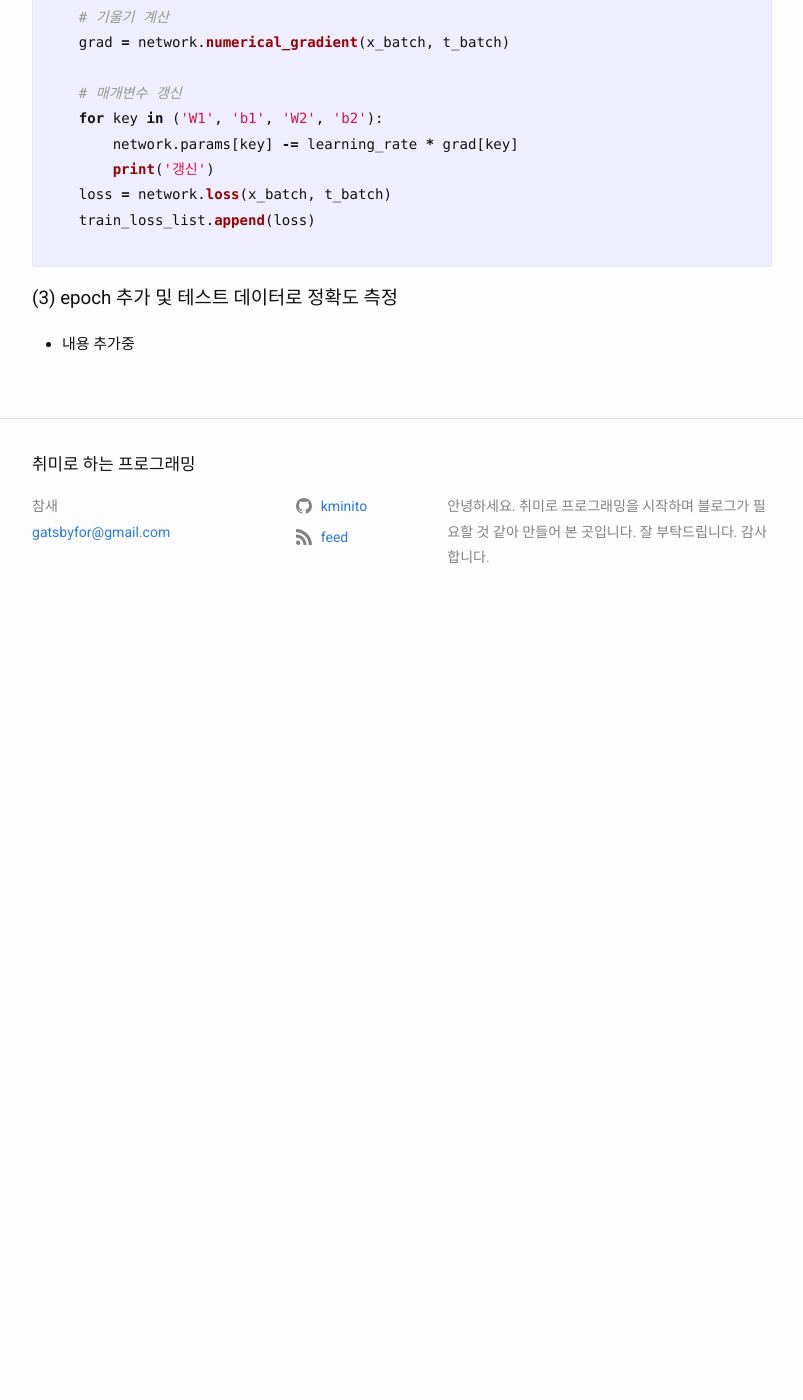
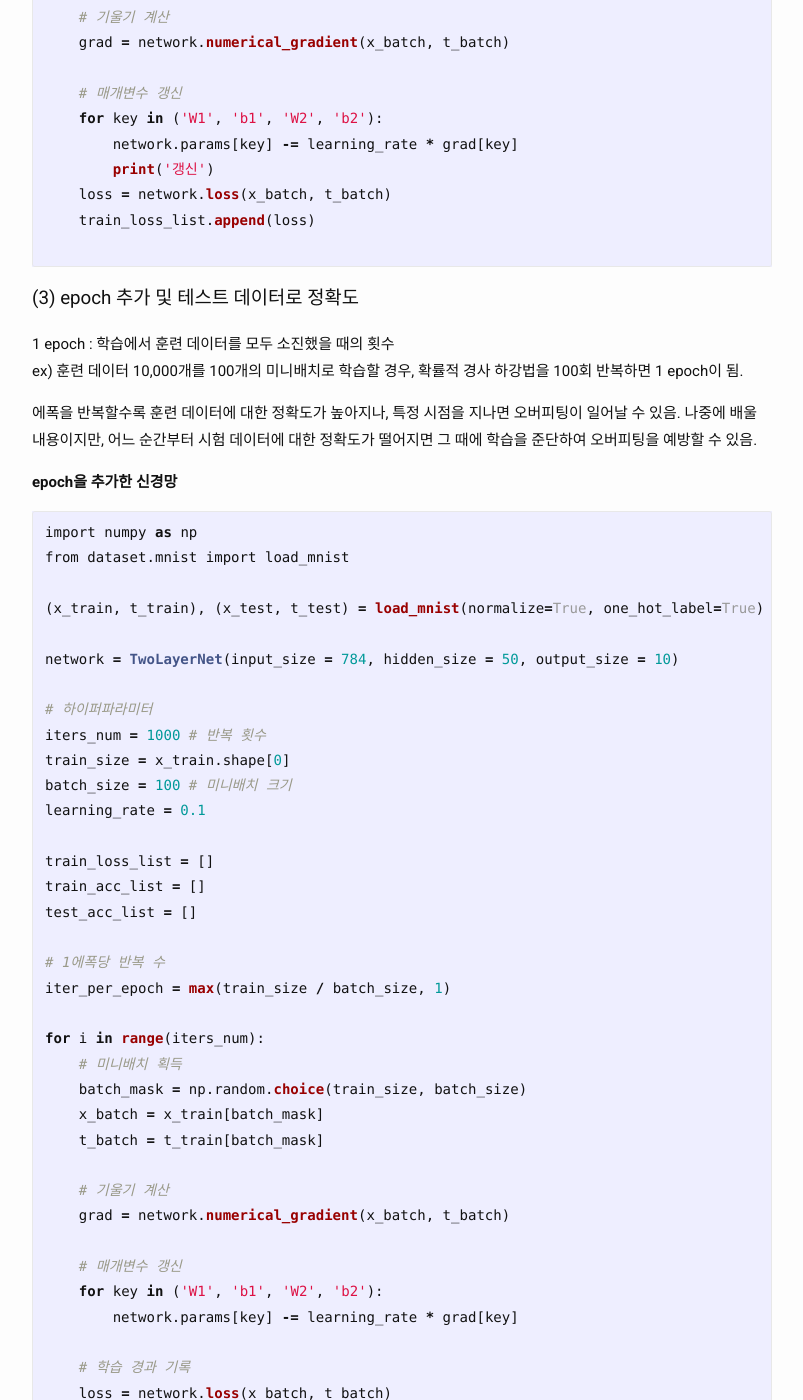
Before and after one commit to kminito/kminito.github.io, a Jekyll site: the page built from _posts/ML/2018-08-24-Deep_Learning_Scratch_3.md, in a window 1280 px wide and 1400 px high, scrolled down 5360 px. Shown: the whole window, without its empty margins (238-1041 px from the left). Built offline with Jekyll 4.4.1, drawn with Linux system fonts in a browser that asks for light colours; comment, search, counter and statistics services are not loaded; before the commit the page ends 5990 px from its top, so only the background shows below that; some of the changed text lies outside the part shown.

Commit message:
post update

````diff
--- a/_posts/ML/2018-08-24-Deep_Learning_Scratch_3.md
+++ b/_posts/ML/2018-08-24-Deep_Learning_Scratch_3.md
@@ -246,6 +246,66 @@ for i in range(iters_num):
     train_loss_list.append(loss)
 
 ```
+#### (3) epoch 추가 및 테스트 데이터로 정확도
 
-#### (3) epoch 추가 및 테스트 데이터로 정확도 측정
- - 내용 추가중
+1 epoch : 학습에서 훈련 데이터를 모두 소진했을 때의 횟수
+ex) 훈련 데이터 10,000개를 100개의 미니배치로 학습할 경우, 확률적 경사 하강법을 100회 반복하면 1 epoch이 됨.
+
+에폭을 반복할수록 훈련 데이터에 대한 정확도가 높아지나, 특정 시점을 지나면 오버피팅이 일어날 수 있음. 나중에 배울 내용이지만, 어느 순간부터 시험 데이터에 대한 정확도가 떨어지면 그 때에 학습을 준단하여 오버피팅을 예방할 수 있음.
+
+**epoch을 추가한 신경망**
+```python
+import numpy as np
+from dataset.mnist import load_mnist
+
+(x_train, t_train), (x_test, t_test) = load_mnist(normalize=True, one_hot_label=True)
+
+network = TwoLayerNet(input_size = 784, hidden_size = 50, output_size = 10)
+
+# 하이퍼파라미터
+iters_num = 1000 # 반복 횟수
+train_size = x_train.shape[0]
+batch_size = 100 # 미니배치 크기
+learning_rate = 0.1
+
+train_loss_list = []
+train_acc_list = []
+test_acc_list = []
+
+# 1에폭당 반복 수
+iter_per_epoch = max(train_size / batch_size, 1)
+
+for i in range(iters_num):
+    # 미니배치 획득
+    batch_mask = np.random.choice(train_size, batch_size)
+    x_batch = x_train[batch_mask]
+    t_batch = t_train[batch_mask]
+
+    # 기울기 계산
+    grad = network.numerical_gradient(x_batch, t_batch)
+
+    # 매개변수 갱신
+    for key in ('W1', 'b1', 'W2', 'b2'):
+        network.params[key] -= learning_rate * grad[key]
+
+    # 학습 경과 기록
+    loss = network.loss(x_batch, t_batch)
+    train_loss_list.append(loss)
+
+    # 1에폭당 정확도 계산
+    if i % iter_per_epoch == 0:
+        train_acc = network.accuracy(x_train, t_train)
+        test_acc = network.accuracy(x_test, t_test)
+        train_acc_list.append(train_acc)
+        test_acc_list.append(test_acc)
+
+        print("train acc, test acc :" + str(train_acc)+ ",", str(test_acc))
+```
+
+`iters_num` 을 100으로 줄이고 했는데도 한바퀴 도는 데 1시간이 걸렸다. 물론 학습 효과는 아주 조금 있었다.
+```python
+plt.plot(train_loss_list)
+```
+![scratch_3_1]({{ site.url }}\assets\ML\scratch\3_1.png)
+
+위의 그래프를 보면 로스가 아주 조금은 줄어들고 있는 것으로 보인다..
````
Also changed, not shown: _posts/ML/2018-09-16-Deep_Learning_Scratch_4.md (added, +306 -0 lines), assets/ML/scratch/3_1.png (added).
